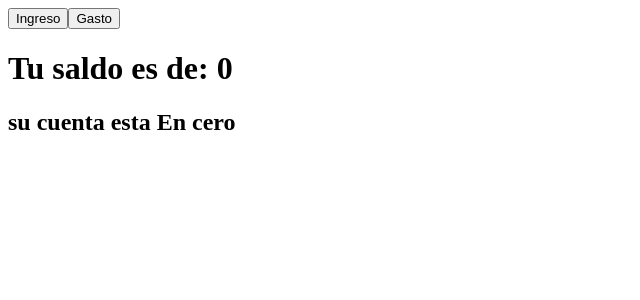
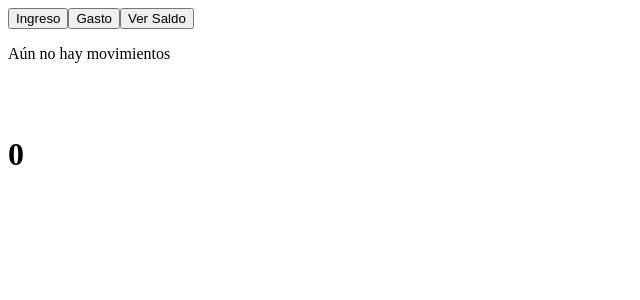
Before and after one commit to Jmeza7/finanzas-app, an Angular app: page / in a window 1280 px wide. Shown: the top 300 px of the page, without its empty margins (0-640 px from the left). Built offline with nearby package versions, Linux system fonts and the light colour scheme.

Commit message:
Dia 2: lista de movimientos con signals y computed

```diff
--- /dev/null
+++ b/src/app/movimiento.ts
@@ -0,0 +1,5 @@
+export interface Movimiento {
+    "id":number,
+    "cantidad":number,
+    "tipo": 'ingreso' | 'gasto'
+}
--- a/src/app/saldo/saldo.html
+++ b/src/app/saldo/saldo.html
@@ -1,5 +1,16 @@
 <button class="button" (click)="ingreso()"> Ingreso</button>
 <button class="button" (click)="gasto()"> Gasto</button>
+<button class="button" (click)="getSaldo()"> Ver Saldo</button>
 
-<h1>Tu saldo es de: {{saldo()}}</h1>
-<h2> su cuenta esta {{estado()}}</h2>
+@for (item of movimientos(); track item.id) {
+  <p>{{ item.cantidad }} {{ item.tipo }}</p>
+} @empty {
+  <p>Aún no hay movimientos</p>
+}
+
+<br>
+<br>
+
+@if(showSaldo){
+    <h1> {{saldo()}} </h1>
+}
--- a/src/app/saldo/saldo.ts
+++ b/src/app/saldo/saldo.ts
@@ -1,4 +1,5 @@
 import { Component, computed, Signal, signal } from '@angular/core';
+import { Movimiento } from '../movimiento';
 
 @Component({
   imports: [],
@@ -7,13 +8,25 @@ import { Component, computed, Signal, signal } from '@angular/core';
   templateUrl: './saldo.html',
 })
 export class Saldo {
-  saldo = signal(0);
+  showSaldo = signal<boolean>(false);
+  movimientos = signal<Movimiento[]>([]);
+  saldo = computed(() => {
+    let total = 0;
+    for (const m of this.movimientos()){
+      if(m.tipo === 'ingreso'){
+        total = total + m.cantidad;
+      }else{
+        total = total - m.cantidad;
+      }
+    }
+    return total
+  });
+
   estado = computed(() => {
-    const saldo = this.saldo();
 
-    if(saldo > 0){
+    if(this.saldo() > 0){
       return  "En positivo"
-    } else if (saldo === 0){
+    } else if (this.saldo() === 0){
       return "En cero"
     } else {
       return "En negativo"
@@ -21,12 +34,29 @@ export class Saldo {
   })
 
   ingreso(){
-    this.saldo.update((v) => v + 10);
-    console.log(this.estado());
+    this.movimientos.update(v => {
+      const id = Date.now();
+      const cantidad = 10;
+      const tipo = 'ingreso';
+      return [...v, {id,cantidad,tipo }]
+    });
   }
 
   gasto(){
-    this.saldo.update((v) => v - 10);
-    console.log(this.estado());
+    this.movimientos.update(v => {
+      const id = Date.now();
+      const cantidad = 10;
+      const tipo = 'gasto';
+      return [...v, {id,cantidad,tipo }]
+    });
   }
+
+  getSaldo(){
+    if(this.showSaldo() === true){
+      this.showSaldo.set(false);
+    }else{
+      this.showSaldo.set(true);
+    }
+  }
+
 }
```
